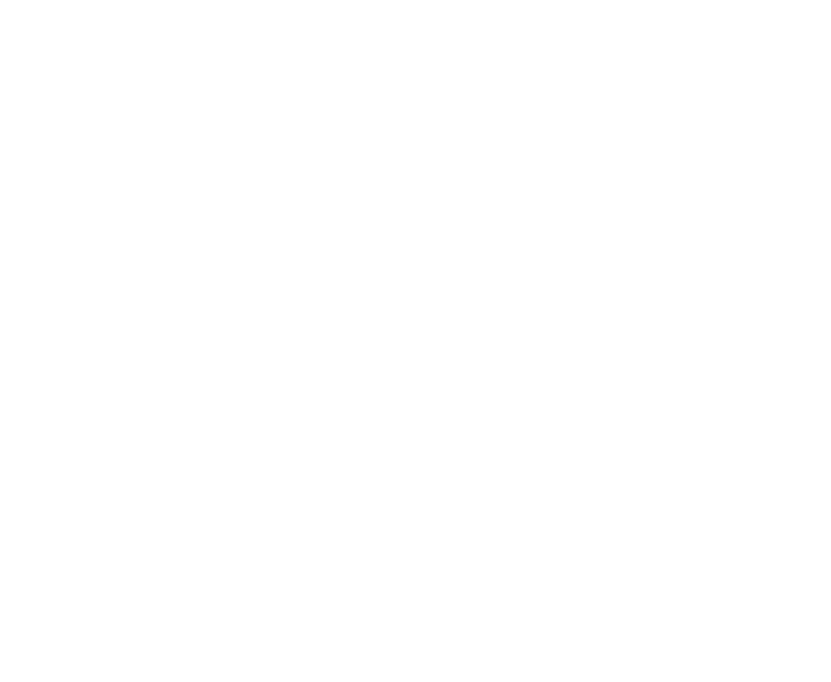
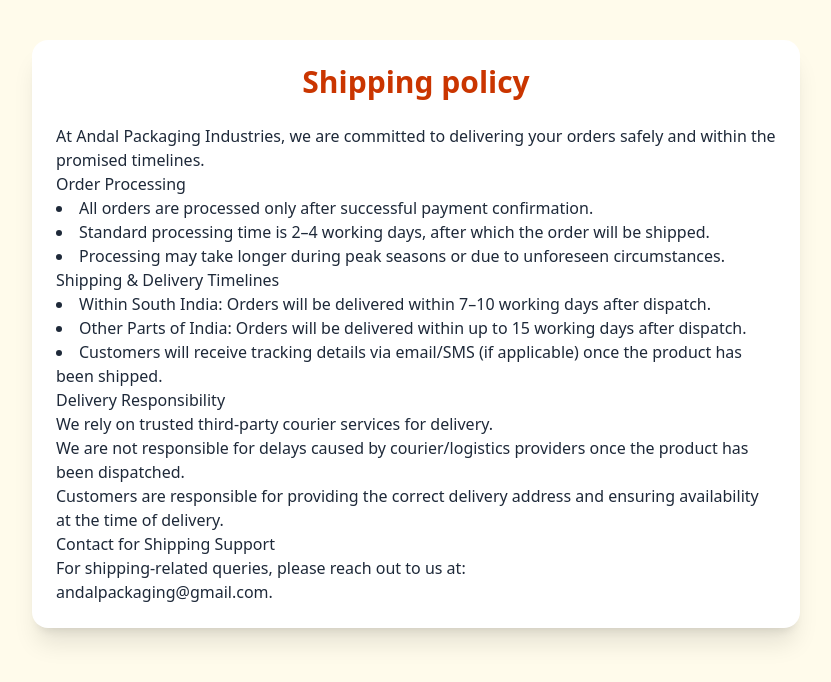
Before and after one commit to Babithkp/5ply-frontend, a React (Vite) app: page /shipping-policy in a window 1280 px wide. Before the commit this address had no page. Shown: the top 682 px of the page, without its empty margins (224-1055 px from the left). Built offline with nearby package versions, Linux system fonts and the light colour scheme.

Commit message:
added shipping policy page

```diff
--- a/src/App.tsx
+++ b/src/App.tsx
@@ -4,6 +4,7 @@
 import Refund from "./Refund";
 import Privacy from "./Privacy";
 import Contactus from "./Contactus";
+import Shipping from "./Shipping";
 export default function App() {
   return (
     <Routes>
@@ -12,6 +13,7 @@
       <Route path="/refund-and-cancellation-policy" element={<Refund />} />
       <Route path="/privacy-policy" element={<Privacy />} />
       <Route path="/contactus" element={<Contactus />} />
+      <Route path="/shipping-policy" element={<Shipping />} />
     </Routes>
   )
 }
--- a/src/Home.tsx
+++ b/src/Home.tsx
@@ -1,5 +1,4 @@
-import img1 from "./assets/Cardboard Golupadi Side View empty Brown.jpg";
-import img2 from "./assets/Cardboard Golupadi with golu Dolls.jpg";
+import img1 from "./assets/Cardboard Golupadi Side View empty Brown.jpg";import img2 from "./assets/Cardboard Golupadi with golu Dolls.jpg";
 import img3 from "./assets/Cardboard Golupadi with Measurement.jpg";
 
 function Home() {
@@ -92,7 +91,7 @@
               Proced to Payment
             </button>
 
-            <div className="flex justify-around text-sm text-blue-600">
+            <div className="flex justify-around text-sm text-blue-60 max-md:flex-col">
               <a href="/terms-and-conditions" className="hover:border-b">
                 Terms and Conditions
               </a>
@@ -104,6 +103,12 @@
               </a>
               <a href="/privacy-policy" className="hover:border-b">
                 Privacy Policy
+              </a>
+              <a href="/shipping-policy" className="hover:border-b">
+                Shipping Policy
+              </a>
+              <a href="/contactus" className="hover:border-b">
+                Contact Us
               </a>
             </div>
           </form>
--- /dev/null
+++ b/src/Shipping.tsx
@@ -0,0 +1,58 @@
+export default function Shipping() {  return (
+    <main className="bg-amber-50 text-gray-800 min-h-screen px-4 py-10">
+      <section className="max-w-3xl mx-auto  bg-white p-6 rounded-2xl shadow-xl font-medium">
+        <h1 className="text-3xl font-bold text-center text-orange-700 mb-6">
+          Shipping policy
+        </h1>
+        <p>
+          At Andal Packaging Industries, we are committed to delivering your
+          orders safely and within the promised timelines.
+        </p>
+        <p>Order Processing</p>
+        <ul className="list-disc list-inside">
+          <li>
+            All orders are processed only after successful payment confirmation.
+          </li>
+          <li>
+            Standard processing time is 2–4 working days, after which the order
+            will be shipped.
+          </li>
+          <li>
+            Processing may take longer during peak seasons or due to unforeseen
+            circumstances.
+          </li>
+        </ul>
+        <p>Shipping & Delivery Timelines</p>
+        <ul className="list-disc list-inside">
+          <li>
+            Within South India: Orders will be delivered within 7–10 working
+            days after dispatch.
+          </li>
+          <li>
+            Other Parts of India: Orders will be delivered within up to 15
+            working days after dispatch.
+          </li>
+          <li>
+            Customers will receive tracking details via email/SMS (if
+            applicable) once the product has been shipped.
+          </li>
+        </ul>
+        <p>Delivery Responsibility</p>
+        <ul>
+          <li>We rely on trusted third-party courier services for delivery.</li>
+          <li>
+            We are not responsible for delays caused by courier/logistics
+            providers once the product has been dispatched.
+          </li>
+          <li>
+            Customers are responsible for providing the correct delivery address
+            and ensuring availability at the time of delivery.
+          </li>
+        </ul>
+        <p>Contact for Shipping Support</p>
+        <p>For shipping-related queries, please reach out to us at:</p>
+        <p>andalpackaging@gmail.com.</p>
+      </section>
+    </main>
+  );
+}
```
